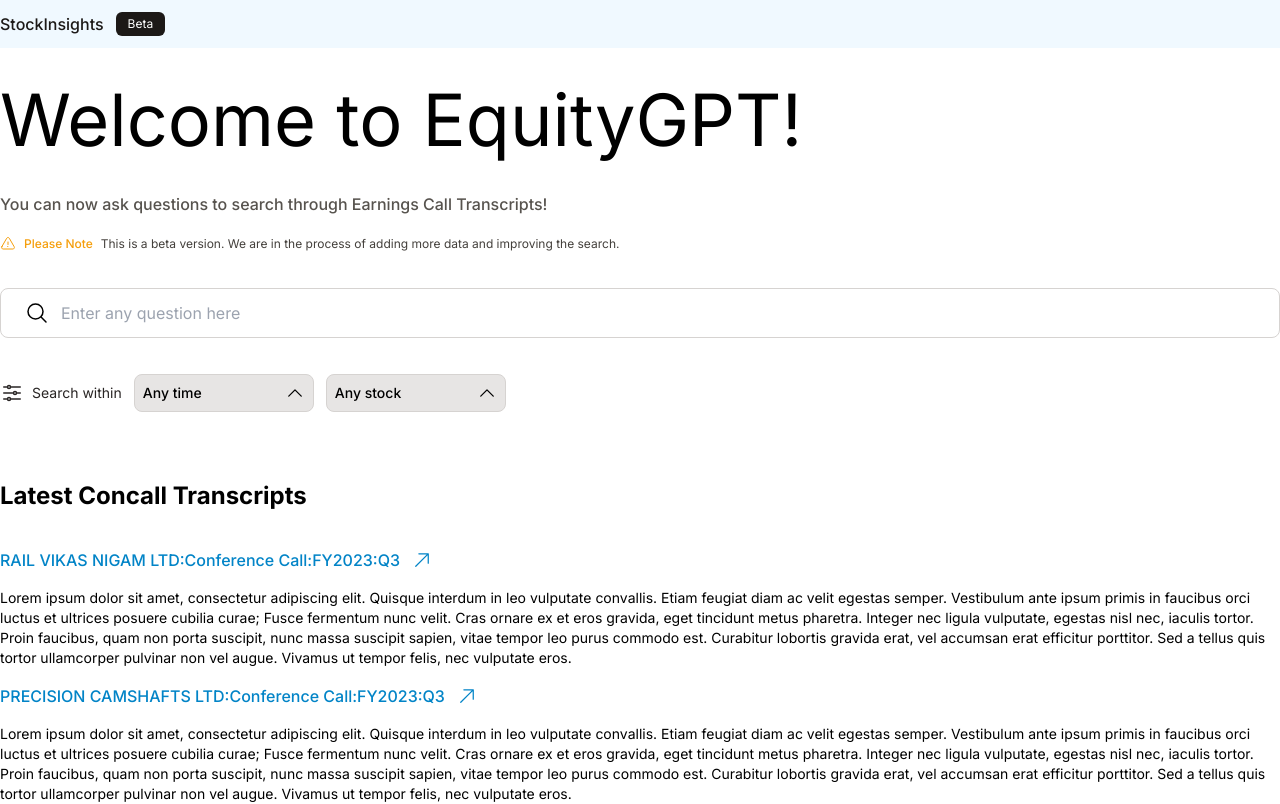
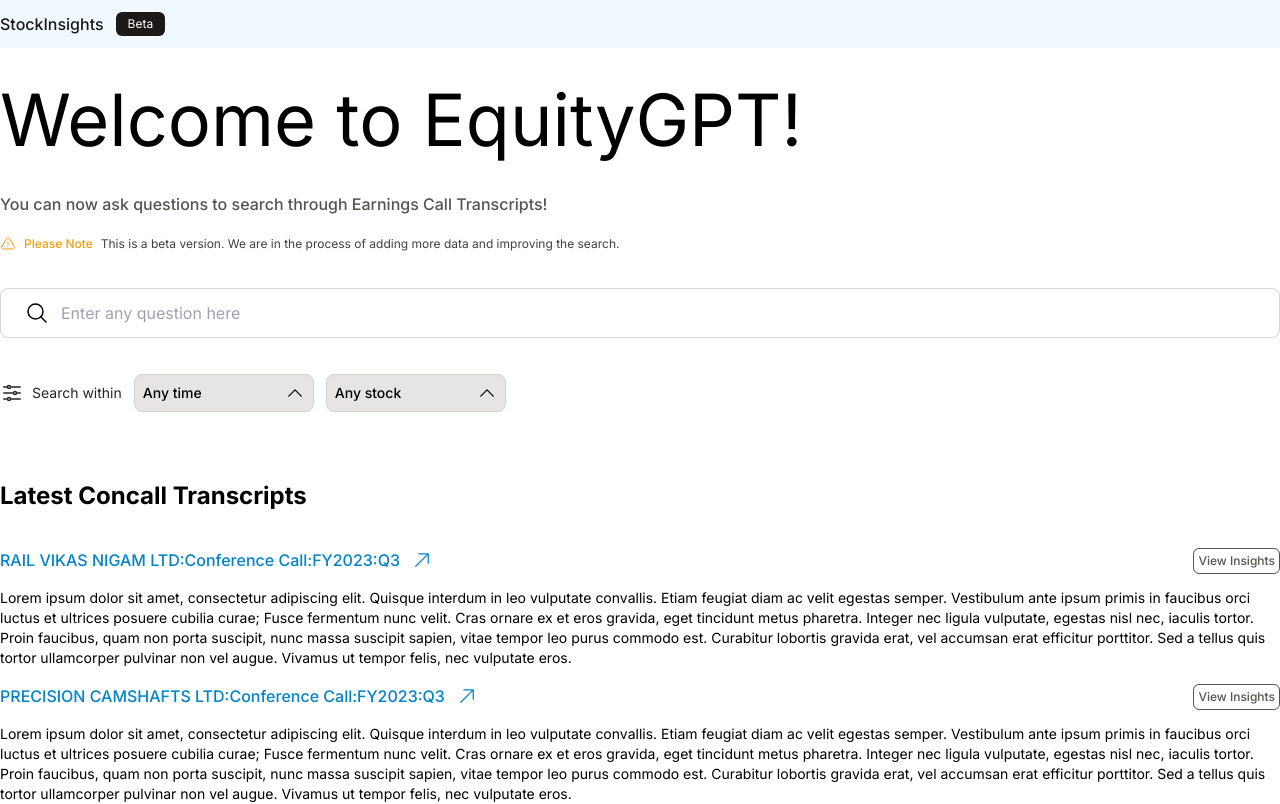
Before and after one commit to dibkb/stockInsights-assignment, a React (Vite) app: page / in a window 1280 px wide. Shown: the top 804 px of the page. Built offline with nearby package versions, Linux system fonts and the light colour scheme; the HTML template or start-up script is replaced by a standard one.

Commit message:
view insights button

```diff
--- a/src/components/List.tsx
+++ b/src/components/List.tsx
@@ -8,10 +8,15 @@
       <div className="flex flex-col gap-4">
         {Items.map((element) => (
           <div>
-            <h1 className="mb-4 font-medium text-sky-600 flex items-center gap-3 cursor-pointer hover:underline">
-              {element.title}
-              <ArrowUpRightIcon className="h-5 w-5" />
-            </h1>
+            <span className="flex justify-between items-start">
+              <h1 className="mb-4 font-medium text-sky-600 flex items-center gap-3 cursor-pointer hover:underline">
+                {element.title}
+                <ArrowUpRightIcon className="h-5 w-5" />
+              </h1>
+              <span className="text-xs border border-stone-600 p-1 rounded-md cursor-pointer font-medium text-stone-600">
+                View Insights
+              </span>
+            </span>
             <p className="text-sm">{element.content}</p>
           </div>
         ))}
```
